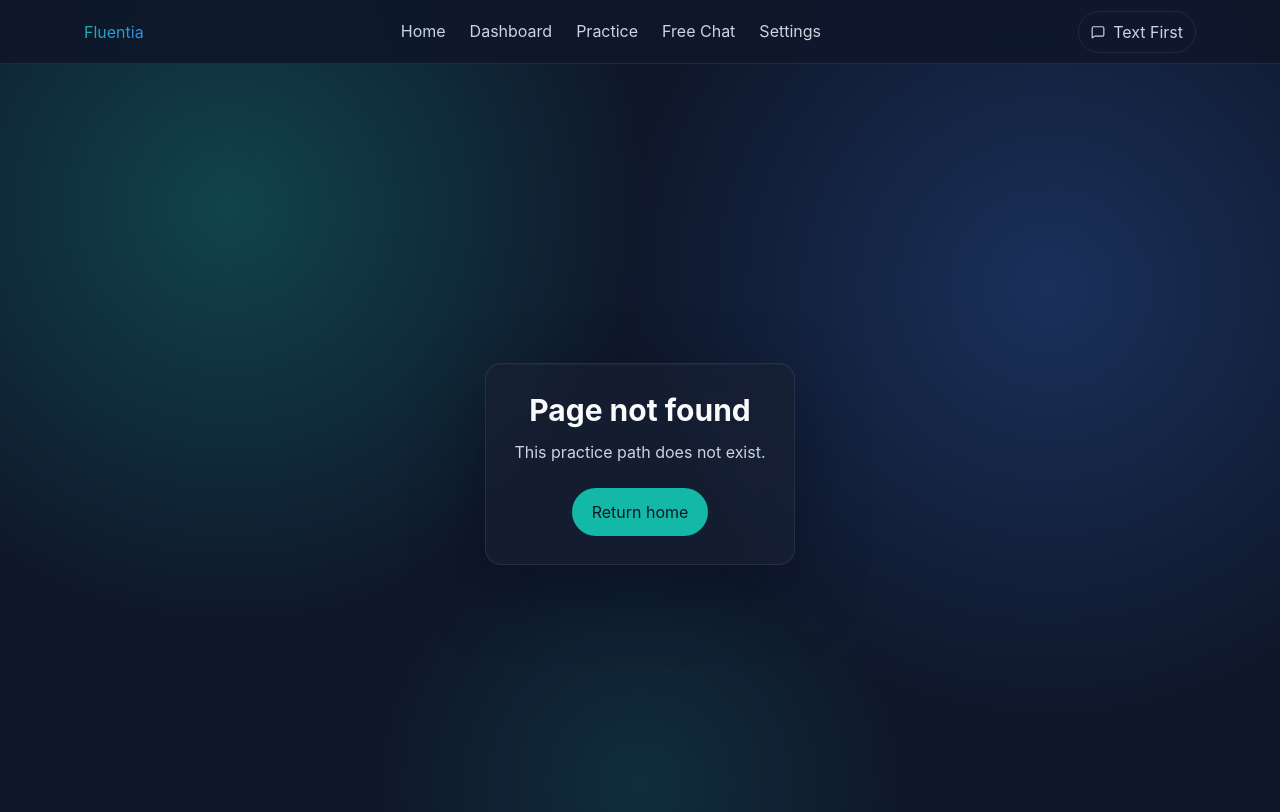
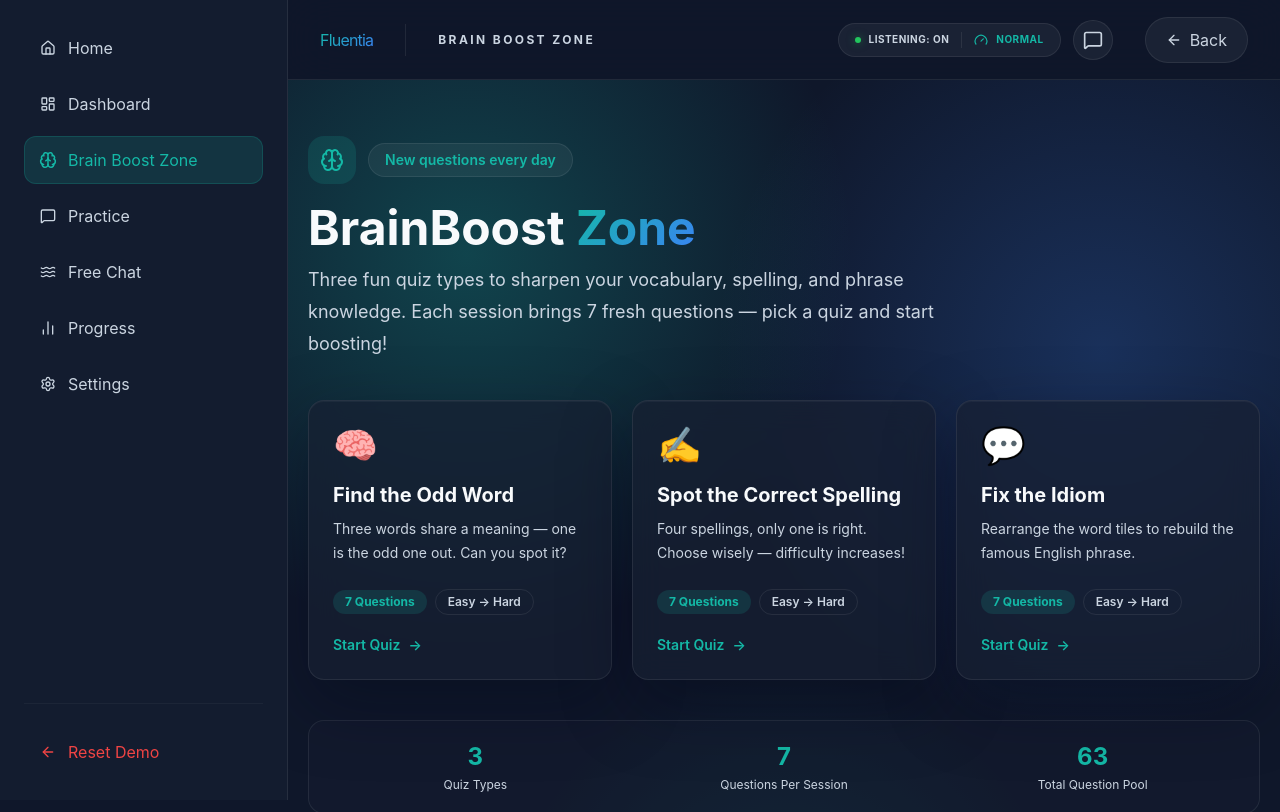
Before and after one commit to theerthapj/fluentia, a Next.js app: page /brain-boost in a window 1280 px wide. Before the commit this address had no page. Shown: the top 812 px of the page. Built offline with nearby package versions, Linux system fonts and the light colour scheme.

Commit message:
docs: generate project abstract and perform browser-based UI/UX audit
This commit includes:
- A new Abstract.md for academic submission.
- Integration of Brain Boost Zone routes.
- Structural cleanup of navigation (Dashboard/Sidebar).
- Removal of deprecated pronunciation pages.

```diff
--- a/src/app/pronunciation/page.tsx
+++ b/src/app/brain-boost/page.tsx
@@ -4,7 +4,6 @@ import Link from "next/link";
 import { motion } from "framer-motion";
 import { Brain } from "lucide-react";
 import { GlassCard } from "@/components/shared/GlassCard";
-import { Breadcrumb } from "@/components/layout/Breadcrumb";
 import { quizMeta } from "@/lib/brainboost-data";
 import type { QuizType } from "@/lib/brainboost-data";
 
@@ -19,8 +18,6 @@ export default function BrainBoostPage() {
   return (
     <main className="mesh-gradient min-h-screen px-5 py-10">
       <div className="mx-auto max-w-5xl">
-        <Breadcrumb current="BrainBoost Zone" />
-
         {/* Hero */}
         <motion.div
           initial="hidden"
@@ -37,9 +34,8 @@ export default function BrainBoostPage() {
             </span>
           </motion.div>
 
-          <motion.h1 variants={fadeUp} className="mt-5 text-4xl font-bold sm:text-5xl">
-            BrainBoost{" "}
-            <span className="gradient-text">Zone</span>
+          <motion.h1 variants={fadeUp} className="mt-5 text-4xl font-bold sm:text-5xl text-text-primary">
+            BrainBoost <span className="gradient-text">Zone</span>
           </motion.h1>
           <motion.p variants={fadeUp} className="mt-3 max-w-2xl text-lg leading-8 text-text-secondary">
             Three fun quiz types to sharpen your vocabulary, spelling, and phrase knowledge. Each session brings 7 fresh questions — pick a quiz and start boosting!
@@ -53,7 +49,7 @@ export default function BrainBoostPage() {
             {quizTypes.map((type) => {
               const meta = quizMeta[type];
               return (
-                <Link key={type} href={`/pronunciation/quiz?type=${type}`}>
+                <Link key={type} href={`/brain-boost/quiz?type=${type}`}>
                   <GlassCard hover className="group h-full cursor-pointer p-6 transition-all duration-300">
                     <div className="text-4xl">{meta.emoji}</div>
                     <h2 className="mt-4 text-xl font-bold text-text-primary group-hover:text-accent-primary transition-colors">
--- a/src/app/pronunciation/quiz/page.tsx
+++ b/src/app/brain-boost/quiz/page.tsx
@@ -46,7 +46,7 @@ function QuizContent() {
     setKey((k) => k + 1);
   };
 
-  const handleBackToHub = () => router.push("/pronunciation");
+  const handleBackToHub = () => router.push("/brain-boost");
 
   return (
     <main className="min-h-screen bg-bg-primary px-4 py-8">
@@ -55,7 +55,7 @@ function QuizContent() {
         {/* Top bar */}
         <div className="mb-6 flex items-center justify-between">
           <Link
-            href="/pronunciation"
+            href="/brain-boost"
             className="flex items-center gap-2 text-sm font-semibold text-text-secondary transition hover:text-text-primary"
           >
             <ArrowLeft className="h-4 w-4" aria-hidden />
--- a/src/app/layout.tsx
+++ b/src/app/layout.tsx
@@ -3,6 +3,7 @@ import { Toaster } from "sonner";
 import "./globals.css";
 import { Footer } from "@/components/layout/Footer";
 import { Header } from "@/components/layout/Header";
+import { Sidebar } from "@/components/layout/Sidebar";
 import { AppStateProvider } from "@/components/providers/AppStateProvider";
 import { SmoothScrollProvider } from "@/components/providers/SmoothScrollProvider";
 import { FallingPattern } from "@/components/ui/falling-pattern";
@@ -21,13 +22,25 @@ export default function RootLayout({ children }: Readonly<{ children: React.Reac
       <body suppressHydrationWarning className="font-sans antialiased">
         <SmoothScrollProvider>
           <AppStateProvider>
-            <div className="flex min-h-screen flex-col">
-              <Header />
-              <div className="relative isolate flex-1">
-                <FallingPattern className="absolute inset-0 z-[-1]" />
-                <div className="relative z-10">{children}</div>
+            <div className="flex min-h-screen bg-bg-primary">
+              {/* Desktop Sidebar */}
+              <div className="hidden lg:block lg:w-72 lg:shrink-0">
+                <Sidebar />
               </div>
-              <Footer />
+
+              <div className="flex flex-1 flex-col overflow-hidden">
+                <Header />
+                <main className="relative isolate flex-1 overflow-y-auto">
+                  <FallingPattern className="absolute inset-0 z-[-1]" />
+                  <div className="relative z-10">{children}</div>
+                </main>
+                <Footer />
+              </div>
+
+              {/* Mobile Sidebar (Fixed at bottom) */}
+              <div className="fixed bottom-6 left-1/2 z-50 w-full max-w-sm -translate-x-1/2 lg:hidden">
+                <Sidebar mobileOnly />
+              </div>
             </div>
           </AppStateProvider>
         </SmoothScrollProvider>
--- a/src/app/settings/page.tsx
+++ b/src/app/settings/page.tsx
@@ -1,6 +1,5 @@
 "use client";
 
-import { Sidebar } from "@/components/layout/Sidebar";
 import { useAppState } from "@/components/providers/AppStateProvider";
 import { GlassCard } from "@/components/shared/GlassCard";
 
@@ -9,9 +8,7 @@ export default function SettingsPage() {
 
   return (
     <main className="mesh-gradient min-h-screen px-5 py-8">
-      <div className="mx-auto flex max-w-7xl flex-col gap-6 lg:flex-row">
-        <Sidebar />
-        <div className="flex-1 space-y-6">
+      <div className="mx-auto max-w-4xl space-y-6">
         <GlassCard className="p-6 sm:p-8">
           <h1 className="text-4xl font-bold">Settings</h1>
           <p className="mt-3 text-text-secondary">Control listening, playback speed, and preferred input mode across the app.</p>
@@ -78,7 +75,6 @@ export default function SettingsPage() {
           </button>
         </GlassCard>
       </div>
-      </div>
     </main>
   );
 }
--- a/src/components/dashboard/DashboardClient.tsx
+++ b/src/components/dashboard/DashboardClient.tsx
@@ -7,7 +7,6 @@ import { LevelBadge } from "@/components/assessment/LevelBadge";
 import { SessionRow } from "@/components/dashboard/SessionRow";
 import { StatCard } from "@/components/dashboard/StatCard";
 import { SuggestedScenarios } from "@/components/dashboard/SuggestedScenarios";
-import { Sidebar } from "@/components/layout/Sidebar";
 import { useAppState } from "@/components/providers/AppStateProvider";
 import { Button } from "@/components/shared/Button";
 import { GlassCard } from "@/components/shared/GlassCard";
@@ -32,8 +31,7 @@ export function DashboardClient() {
 
   return (
     <main className="mesh-gradient min-h-screen px-5 py-8">
-      <div className="mx-auto flex max-w-7xl flex-col gap-6 lg:flex-row">
-        <Sidebar />
+      <div className="mx-auto flex max-w-5xl flex-col gap-6">
         <div className="flex-1">
           <GlassCard className="p-6 sm:p-8">
             <div className="flex flex-col gap-5 md:flex-row md:items-center md:justify-between">
--- a/src/components/layout/Footer.tsx
+++ b/src/components/layout/Footer.tsx
@@ -16,7 +16,7 @@ export function Footer() {
   return (
     <footer className="border-t border-border bg-bg-primary px-5 py-8 text-sm text-text-secondary">
       <div className="mx-auto flex max-w-6xl flex-col items-center justify-between gap-4 sm:flex-row">
-        <p>&copy; 2026 Fluentia - AI Speaking Coach</p>
+        <p>&copy; 2026 AI Speaking Coach</p>
         <nav aria-label="Footer" className="flex items-center gap-4">
           {footerLinks.map((link) => (
             <Link key={link.href} id={`footer-${link.label.toLowerCase()}`} href={link.href} className="hover:text-text-primary">
--- a/src/components/layout/Header.tsx
+++ b/src/components/layout/Header.tsx
@@ -1,53 +1,65 @@
 "use client";
 
 import Link from "next/link";
-import { Menu, MessageSquare, Settings, X } from "lucide-react";
-import { usePathname } from "next/navigation";
-import { useState } from "react";
+import { ArrowLeft, Gauge, MessageSquare } from "lucide-react";
+import { usePathname, useRouter } from "next/navigation";
 import { useAppState } from "@/components/providers/AppStateProvider";
 import { cn } from "@/lib/utils";
 
-const links = [
-  { href: "/home", label: "Home" },
-  { href: "/dashboard", label: "Dashboard" },
-  { href: "/mode", label: "Practice" },
-  { href: "/free-chat", label: "Free Chat" },
-  { href: "/settings", label: "Settings" },
-];
-
-function isActive(pathname: string, href: string) {
-  return pathname === href || (href !== "/home" && pathname.startsWith(href));
-}
-
 export function Header() {
   const pathname = usePathname();
-  const [open, setOpen] = useState(false);
+  const router = useRouter();
   const { state, updatePreferences } = useAppState();
 
-  if (pathname === "/" || pathname.startsWith("/chat")) return null;
+  // Hide header on landing page
+  if (pathname === "/") return null;
+
+  const getTitle = () => {
+    if (pathname.startsWith("/dashboard")) return "Dashboard";
+    if (pathname.startsWith("/brain-boost")) return "Brain Boost Zone";
+    if (pathname.startsWith("/mode")) return "Practice Mode";
+    if (pathname.startsWith("/scenarios")) return "Choose Scenario";
+    if (pathname.startsWith("/chat")) return "Coaching Session";
+    if (pathname.startsWith("/feedback")) return "Session Feedback";
+    if (pathname.startsWith("/settings")) return "Settings";
+    if (pathname.startsWith("/assessment")) return "Level Assessment";
+    return "";
+  };
+
+  const showBackButton = pathname !== "/home" && pathname !== "/dashboard";
 
   return (
-    <header className="sticky top-0 z-50 h-[var(--header-height)] border-b border-border bg-bg-primary/85 backdrop-blur-xl">
-      <nav aria-label="Primary" className="mx-auto flex h-full max-w-6xl items-center justify-between px-5">
-        <Link id="header-logo" href="/home" className="gradient-text text-xl font-bold">
+    <header className="sticky top-0 z-40 h-20 border-b border-border bg-bg-primary/80 backdrop-blur-xl">
+      <nav aria-label="Global Header" className="flex h-full items-center justify-between px-8">
+        <div className="flex items-center gap-8">
+          {/* Main App Identity */}
+          <Link href="/home" className="gradient-text text-3xl font-black tracking-tighter transition-transform hover:scale-105">
             Fluentia
           </Link>
-        <div className="hidden h-full items-center gap-6 md:flex">
-          {links.map((link) => (
-            <Link
-              id={`header-link-${link.label.toLowerCase().replace(/\s+/g, "-")}`}
-              key={link.href}
-              href={link.href}
-              className={cn(
-                "flex h-full items-center border-b-2 border-transparent text-sm font-semibold text-text-secondary transition hover:text-text-primary",
-                isActive(pathname, link.href) && "border-accent-primary text-accent-primary",
-              )}
-            >
-              {link.label}
-            </Link>
-          ))}
+
+          <div className="hidden h-8 w-px bg-border md:block" />
+
+          <span className="hidden text-xs font-bold uppercase tracking-[0.2em] text-text-secondary md:block">
+            {getTitle()}
+          </span>
         </div>
-        <div className="hidden items-center gap-3 md:flex">
+
+        <div className="flex items-center gap-4">
+          {/* Top Right Corner Status Section */}
+          <div className="flex items-center gap-3 mr-4">
+            {/* Status Indicators in a horizontal row */}
+            <div className="flex items-center gap-3 rounded-full border border-border bg-white/5 px-4 py-2 text-[10px] font-bold uppercase tracking-wider text-text-secondary">
+              <div className="flex items-center gap-2">
+                <span className={cn("h-1.5 w-1.5 rounded-full shadow-[0_0_8px]", state.preferences.listeningEnabled ? "bg-success shadow-success/50" : "bg-error shadow-error/50")} />
+                <span className="hidden sm:inline">Listening: {state.preferences.listeningEnabled ? "On" : "Off"}</span>
+                <span className="sm:hidden">{state.preferences.listeningEnabled ? "On" : "Off"}</span>
+              </div>
+              <span className="h-4 w-px bg-border" />
+              <div className="flex items-center gap-2 text-accent-primary">
+                <Gauge className="h-3.5 w-3.5" />
+                <span>{state.preferences.playbackSpeed}</span>
+              </div>
+            </div>
 
             <button
               onClick={() => {
@@ -55,52 +67,25 @@ export function Header() {
                   preferredInputMode: state.preferences.preferredInputMode === "voice" ? "text" : "voice",
                 });
               }}
-            className="inline-flex items-center gap-2 rounded-full border border-border px-3 py-2 text-xs text-text-secondary transition hover:bg-white/5 hover:text-text-primary focus:outline-none focus:ring-2 focus:ring-accent-primary"
+              title={state.preferences.preferredInputMode === "voice" ? "Switch to Text First" : "Switch to Voice First"}
+              className="flex h-10 w-10 items-center justify-center rounded-full border border-border bg-white/5 text-text-secondary transition-all hover:border-accent-primary/50 hover:bg-accent-primary/10 hover:text-text-primary"
             >
-            <MessageSquare aria-hidden="true" className="h-3.5 w-3.5" />
-            {state.preferences.preferredInputMode === "voice" ? "Voice First" : "Text First"}
+              <MessageSquare className="h-5 w-5" />
             </button>
           </div>
+
+          {showBackButton && (
             <button
-          id="header-mobile-menu"
-          aria-expanded={open}
-          aria-controls="mobile-nav"
-          aria-label={open ? "Close navigation menu" : "Open navigation menu"}
-          onClick={() => setOpen((current) => !current)}
-          className="rounded-full border border-border p-2 text-text-secondary hover:text-text-primary md:hidden"
+              id="global-back-button"
+              onClick={() => router.back()}
+              className="group flex items-center gap-2 rounded-full border border-border bg-white/5 px-5 py-2.5 text-sm font-semibold text-text-secondary transition-all hover:border-accent-primary/50 hover:bg-accent-primary/10 hover:text-text-primary"
             >
-          {open ? <X aria-hidden="true" className="h-5 w-5" /> : <Menu aria-hidden="true" className="h-5 w-5" />}
+              <ArrowLeft className="h-4 w-4 transition-transform group-hover:-translate-x-1" aria-hidden />
+              Back
             </button>
+          )}
+        </div>
       </nav>
-      {open ? (
-        <div id="mobile-nav" className="border-b border-border bg-bg-primary/95 px-5 py-4 backdrop-blur-xl md:hidden">
-          <div className="mx-auto grid max-w-6xl gap-2">
-            {links.map((link) => (
-              <Link
-                id={`header-mobile-link-${link.label.toLowerCase().replace(/\s+/g, "-")}`}
-                key={link.href}
-                href={link.href}
-                onClick={() => setOpen(false)}
-                className={cn(
-                  "rounded-xl px-3 py-3 text-sm font-semibold text-text-secondary hover:bg-white/5 hover:text-text-primary",
-                  isActive(pathname, link.href) && "text-accent-primary",
-                )}
-              >
-                {link.label}
-              </Link>
-            ))}
-            <Link
-              id="header-mobile-link-settings-shortcut"
-              href="/settings"
-              onClick={() => setOpen(false)}
-              className="mt-2 inline-flex items-center gap-2 rounded-xl border border-border px-3 py-3 text-sm font-semibold text-text-secondary"
-            >
-              <Settings aria-hidden="true" className="h-4 w-4" />
-              Quick Settings
-            </Link>
-          </div>
-        </div>
-      ) : null}
     </header>
   );
 }
--- a/src/components/layout/Sidebar.tsx
+++ b/src/components/layout/Sidebar.tsx
@@ -1,7 +1,7 @@
 "use client";
 
 import Link from "next/link";
-import { BarChart2, Brain, Home, LayoutDashboard, MessageSquare, Settings, Waves } from "lucide-react";
+import { BarChart2, Brain, Home, LayoutDashboard, MessageSquare, Settings, Waves, ArrowLeft } from "lucide-react";
 import { usePathname, useRouter } from "next/navigation";
 import { toast } from "sonner";
 import { useAppState } from "@/components/providers/AppStateProvider";
@@ -11,47 +11,58 @@ import { cn } from "@/lib/utils";
 const items = [
   { href: "/home", label: "Home", Icon: Home },
   { href: "/dashboard", label: "Dashboard", Icon: LayoutDashboard },
+  { href: "/brain-boost", label: "Brain Boost Zone", Icon: Brain },
   { href: "/mode", label: "Practice", Icon: MessageSquare },
   { href: "/free-chat", label: "Free Chat", Icon: Waves },
   { href: "/dashboard#progress", label: "Progress", Icon: BarChart2 },
   { href: "/settings", label: "Settings", Icon: Settings },
 ];
 
-export function Sidebar() {
+export function Sidebar({ mobileOnly = false }: { mobileOnly?: boolean }) {
   const pathname = usePathname();
   const router = useRouter();
   const { state, resetDemo } = useAppState();
 
+  // On mobile, we only show the GradientMenu (floating dock)
+  if (mobileOnly) {
     return (
-    <aside className="rounded-2xl border border-border bg-surface/60 p-4 lg:sticky lg:top-20 lg:h-[calc(100vh-96px)] lg:w-72">
-      <div className="lg:hidden">
+      <div className="flex justify-center">
         <GradientMenu />
       </div>
-      <Link id="sidebar-logo" href="/home" className="gradient-text block px-2 text-xl font-bold">
-        Fluentia
-      </Link>
-      <p className="mt-2 px-2 text-sm text-text-secondary">
-        Listening: {state.preferences.listeningEnabled ? "On" : "Off"} · Speed: {state.preferences.playbackSpeed}
-      </p>
-      <nav aria-label="Dashboard" className="mt-6 hidden lg:block">
-        <ul className="grid gap-1">
-          {items.map(({ href, label, Icon }) => (
+    );
+  }
+
+  return (
+    <aside className="flex h-screen flex-col border-r border-border bg-surface/60 p-6">
+      <nav aria-label="Main Navigation" className="flex-1 overflow-y-auto">
+        <ul className="grid gap-2">
+          {items.map(({ href, label, Icon }) => {
+            const active = pathname === href.split("#")[0];
+            return (
               <li key={href}>
                 <Link
                   id={`sidebar-${label.toLowerCase().replace(/\s+/g, "-")}`}
                   href={href}
                   className={cn(
-                  "flex items-center gap-3 rounded-xl px-3 py-3 text-sm font-semibold text-text-secondary transition hover:bg-white/5 hover:text-text-primary",
-                  pathname === href.split("#")[0] && "bg-accent-primary/10 text-accent-primary",
+                    "group flex items-center gap-3 rounded-xl px-4 py-3 text-sm font-semibold transition-all duration-200",
+                    active
+                      ? "bg-accent-primary/15 text-accent-primary shadow-[inset_0_0_0_1px_rgba(20,184,166,0.2)]"
+                      : "text-text-secondary hover:bg-white/5 hover:text-text-primary"
                   )}
                 >
-                <Icon aria-hidden="true" className="h-4 w-4" />
+                  <Icon
+                    aria-hidden="true"
+                    className={cn("h-4 w-4 transition-transform group-hover:scale-110", active && "scale-110")}
+                  />
                   {label}
                 </Link>
               </li>
-          ))}
+            );
+          })}
         </ul>
       </nav>
+
+      <div className="mt-auto pt-6 border-t border-border/50">
         <button
           id="sidebar-reset-demo"
           onClick={() => {
@@ -59,10 +70,12 @@ export function Sidebar() {
             toast.success("Demo data reset.");
             router.push("/home");
           }}
-        className="mt-8 rounded-xl px-3 py-3 text-left text-sm font-semibold text-error hover:bg-error/10"
+          className="flex w-full items-center gap-3 rounded-xl px-4 py-3 text-sm font-semibold text-error transition-colors hover:bg-error/10"
         >
+          <ArrowLeft className="h-4 w-4" />
           Reset Demo
         </button>
+      </div>
     </aside>
   );
 }
```
Also changed, not shown: src/app/mode/page.tsx (+3 -10 lines), 1 other file (tests, documents, lock files or other folders). Lines whose indentation alone changed are shown as unchanged.
